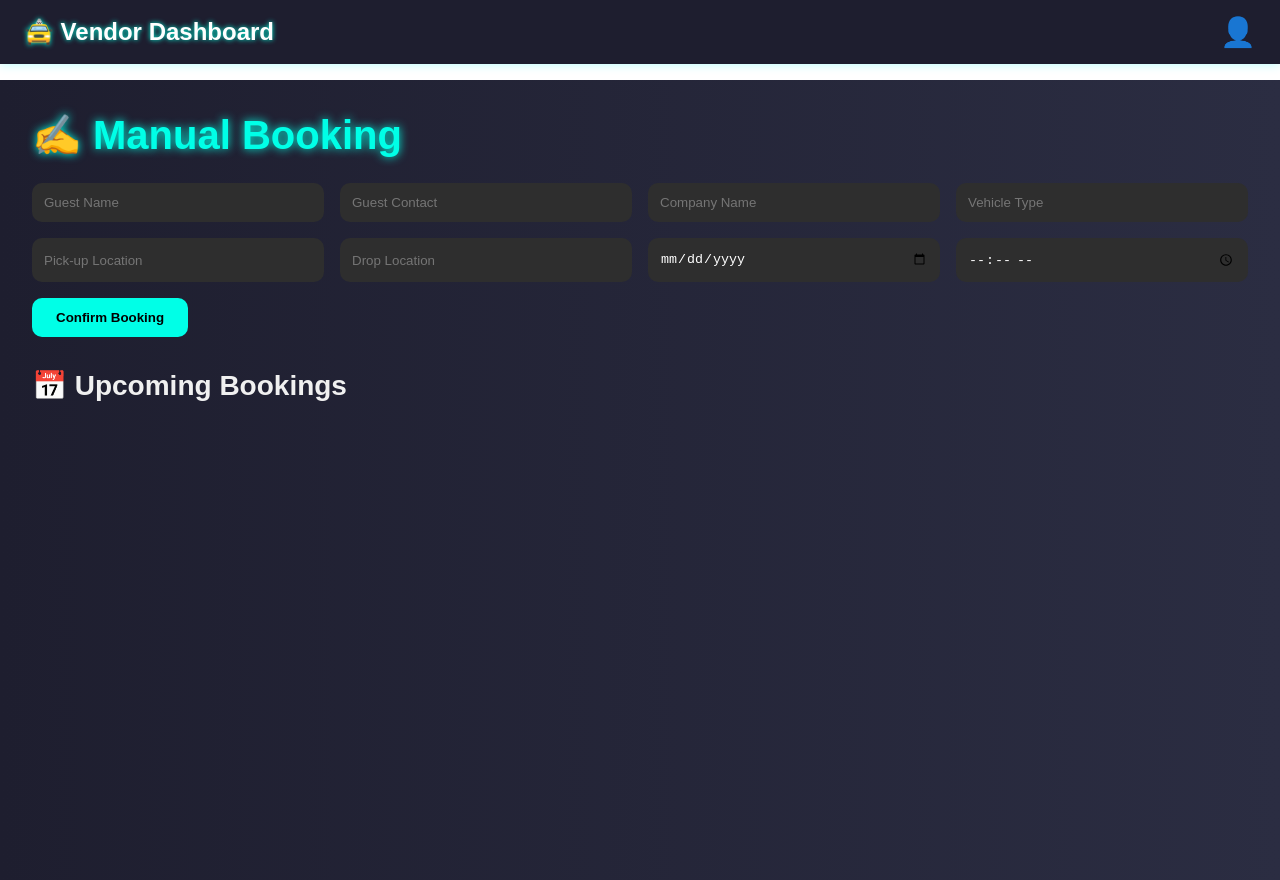
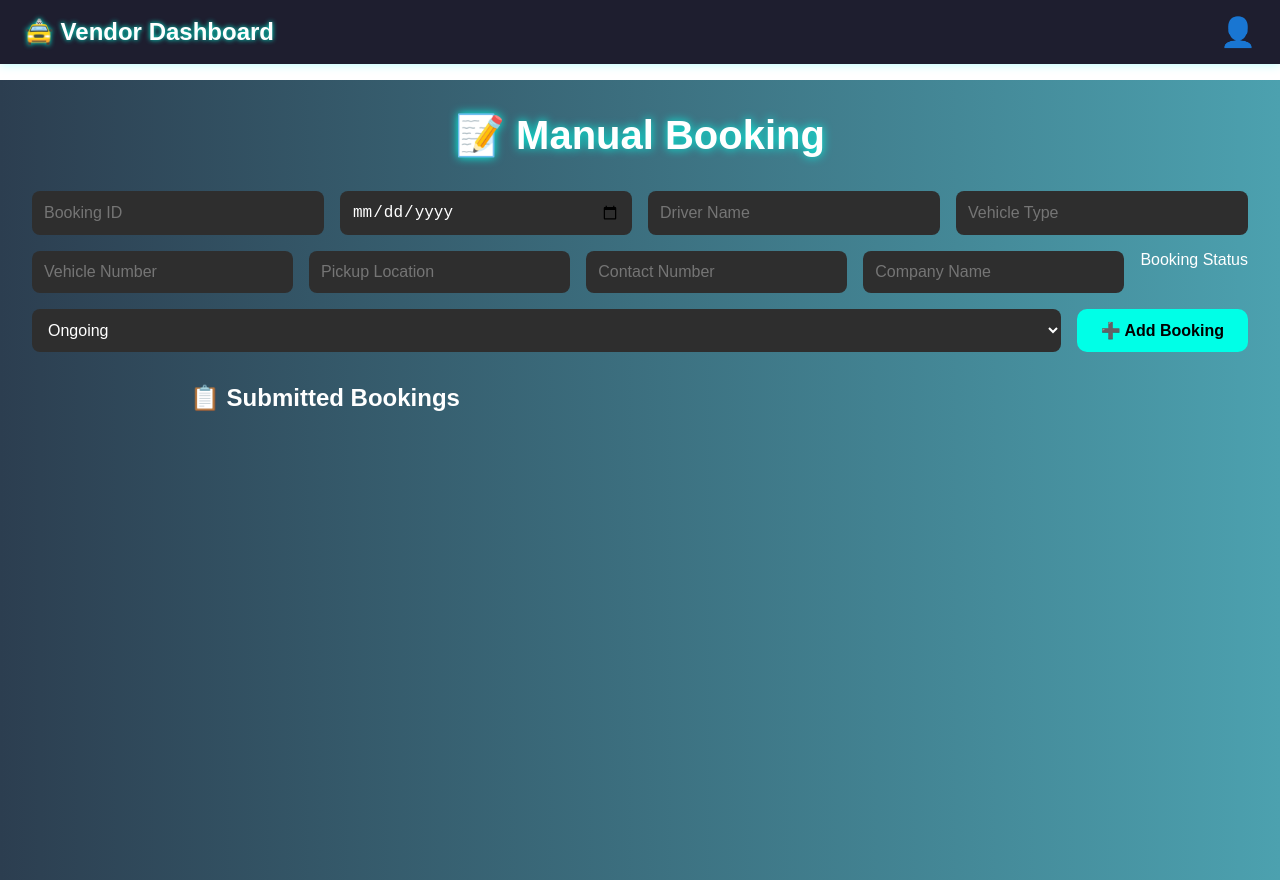
Before and after one commit to rohith-coder-45/vendor-dashboard, a Next.js app: page /manual-booking in a window 1280 px wide. Built offline with nearby package versions, Linux system fonts and the light colour scheme; sample sign-in values are in the browser's storage.

Commit message:
Add Manual Booking page with localStorage and route protection

```diff
--- a/src/app/manual-booking/manual.module.css
+++ b/src/app/manual-booking/manual.module.css
@@ -1,14 +1,14 @@
 .container {
   padding: 2rem;
-  background: linear-gradient(to right, #1e1e2f, #2b2d42);
+  background: linear-gradient(to right, #2c3e50, #4ca1af);
   min-height: 100vh;
-  color: #ffffff;
+  color: white;
 }
 
 .heading {
   font-size: 2.5rem;
-  margin-bottom: 1.5rem;
-  color: #00ffe7;
+  text-align: center;
+  margin-bottom: 2rem;
   text-shadow: 0 0 10px #00ffe7;
 }
 
@@ -16,55 +16,47 @@
   display: flex;
   flex-wrap: wrap;
   gap: 1rem;
+  justify-content: center;
   margin-bottom: 2rem;
 }
 
-.form input {
+.form input,
+.form select {
+  padding: 0.75rem;
+  border: none;
+  border-radius: 8px;
+  background: #2e2e2e;
+  color: white;
+  font-size: 1rem;
   flex: 1 1 250px;
-  padding: 0.75rem;
-  background: #2e2e2e;
-  border: none;
-  border-radius: 10px;
-  color: white;
-  outline: none;
 }
 
 .form button {
+  padding: 0.75rem 1.5rem;
+  font-size: 1rem;
+  font-weight: bold;
   background: #00ffe7;
   color: black;
-  font-weight: bold;
   border: none;
-  padding: 0.75rem 1.5rem;
   border-radius: 10px;
   cursor: pointer;
   transition: all 0.3s ease;
 }
 
 .form button:hover {
-  background: #00c4b4;
+  background: #00c6b3;
   transform: scale(1.05);
 }
 
-.upcoming {
-  margin-top: 2rem;
-}
-
-.upcoming h2 {
-  font-size: 1.75rem;
-  margin-bottom: 1rem;
-  color: #f0f0f0;
+.list {
+  max-width: 900px;
+  margin: 0 auto;
 }
 
 .card {
-  background: rgba(255, 255, 255, 0.08);
+  background: rgba(255, 255, 255, 0.1);
   padding: 1rem;
-  border-radius: 10px;
-  box-shadow: 0 0 20px rgba(0, 255, 255, 0.2);
   margin-bottom: 1rem;
-  transition: transform 0.2s ease;
+  border-radius: 12px;
+  box-shadow: 0 0 10px rgba(0, 255, 255, 0.3);
 }
-
-.card:hover {
-  transform: translateY(-5px);
-  box-shadow: 0 0 30px #00ffe7;
-}
--- a/src/app/manual-booking/page.tsx
+++ b/src/app/manual-booking/page.tsx
@@ -1,81 +1,109 @@
 'use client';
 
-import { useState } from 'react';
+import { useState, useEffect } from 'react';
+import useAuth from '../utils/useAuth';
 import styles from './manual.module.css';
 
 type Booking = {
-  guestName: string;
+  id: string;
+  date: string;
+  driver: string;
+  vehicleType: string;
+  vehicleNo: string;
+  location: string;
   contact: string;
   company: string;
-  vehicleType: string;
-  pickup: string;
-  drop: string;
-  date: string;
-  time: string;
+  status: string;
 };
 
 export default function ManualBookingPage() {
-  const [bookings, setBookings] = useState<Booking[]>([]);
+  useAuth();
+
   const [form, setForm] = useState<Booking>({
-    guestName: '',
+    id: '',
+    date: '',
+    driver: '',
+    vehicleType: '',
+    vehicleNo: '',
+    location: '',
     contact: '',
     company: '',
-    vehicleType: '',
-    pickup: '',
-    drop: '',
-    date: '',
-    time: '',
+    status: 'Ongoing',
   });
 
-  const handleChange = (e: React.ChangeEvent<HTMLInputElement>) => {
+  const [bookings, setBookings] = useState<Booking[]>([]);
+
+  useEffect(() => {
+    const stored = localStorage.getItem('manual_bookings');
+    if (stored) setBookings(JSON.parse(stored));
+  }, []);
+
+  const handleChange = (e: React.ChangeEvent<HTMLInputElement | HTMLSelectElement>) => {
     setForm({ ...form, [e.target.name]: e.target.value });
   };
 
   const handleSubmit = () => {
-    if (!form.guestName || !form.contact || !form.pickup || !form.drop) {
-      alert('Please fill all required fields');
-      return;
+    if (!form.id || !form.driver || !form.vehicleNo) {
+      return alert('Please fill required fields');
     }
 
-    setBookings([...bookings, form]);
+    const updated = [...bookings, form];
+    setBookings(updated);
+    localStorage.setItem('manual_bookings', JSON.stringify(updated));
+
     setForm({
-      guestName: '',
+      id: '',
+      date: '',
+      driver: '',
+      vehicleType: '',
+      vehicleNo: '',
+      location: '',
       contact: '',
       company: '',
-      vehicleType: '',
-      pickup: '',
-      drop: '',
-      date: '',
-      time: '',
+      status: 'Ongoing',
     });
   };
 
   return (
     <main className={styles.container}>
-      <h1 className={styles.heading}>✍️ Manual Booking</h1>
+      <h1 className={styles.heading}>📝 Manual Booking</h1>
 
       <div className={styles.form}>
-        <input name="guestName" value={form.guestName} onChange={handleChange} placeholder="Guest Name" />
-        <input name="contact" value={form.contact} onChange={handleChange} placeholder="Guest Contact" />
-        <input name="company" value={form.company} onChange={handleChange} placeholder="Company Name" />
-        <input name="vehicleType" value={form.vehicleType} onChange={handleChange} placeholder="Vehicle Type" />
-        <input name="pickup" value={form.pickup} onChange={handleChange} placeholder="Pick-up Location" />
-        <input name="drop" value={form.drop} onChange={handleChange} placeholder="Drop Location" />
-        <input name="date" value={form.date} onChange={handleChange} type="date" placeholder="Date" />
-        <input name="time" value={form.time} onChange={handleChange} type="time" placeholder="Time" />
-        <button onClick={handleSubmit}>Confirm Booking</button>
+        <input name="id" placeholder="Booking ID" value={form.id} onChange={handleChange} />
+        <input
+          name="date"
+          type="date"
+          value={form.date}
+          onChange={handleChange}
+          placeholder="Booking Date"
+          title="Booking Date"
+        />
+        <input name="driver" placeholder="Driver Name" value={form.driver} onChange={handleChange} />
+        <input name="vehicleType" placeholder="Vehicle Type" value={form.vehicleType} onChange={handleChange} />
+        <input name="vehicleNo" placeholder="Vehicle Number" value={form.vehicleNo} onChange={handleChange} />
+        <input name="location" placeholder="Pickup Location" value={form.location} onChange={handleChange} />
+        <input name="contact" placeholder="Contact Number" value={form.contact} onChange={handleChange} />
+        <input name="company" placeholder="Company Name" value={form.company} onChange={handleChange} />
+        <label htmlFor="status">Booking Status</label>
+        <select id="status" name="status" value={form.status} onChange={handleChange}>
+          <option value="Ongoing">Ongoing</option>
+          <option value="Completed">Completed</option>
+          <option value="Cancelled">Cancelled</option>
+        </select>
+        <button onClick={handleSubmit}>➕ Add Booking</button>
       </div>
 
-      <div className={styles.upcoming}>
-        <h2>📅 Upcoming Bookings</h2>
-        {bookings.map((b, idx) => (
-          <div key={idx} className={styles.card}>
-            <h3>{b.guestName}</h3>
+      <div className={styles.list}>
+        <h2>📋 Submitted Bookings</h2>
+        {bookings.map((b) => (
+          <div key={b.id} className={styles.card}>
+            <h3>{b.id} - {b.status}</h3>
+            <p>Date: {b.date}</p>
+            <p>Driver: {b.driver}</p>
+            <p>Vehicle: {b.vehicleType} - {b.vehicleNo}</p>
+            <p>Location: {b.location}</p>
             <p>Contact: {b.contact}</p>
             <p>Company: {b.company}</p>
-            <p>Vehicle: {b.vehicleType}</p>
-            <p>From: {b.pickup} → {b.drop}</p>
-            <p>On: {b.date} at {b.time}</p>
           </div>
         ))}
       </div>
```
